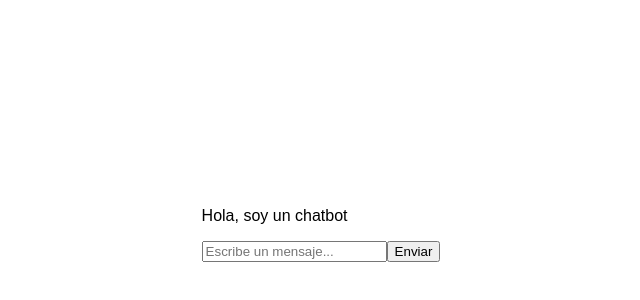
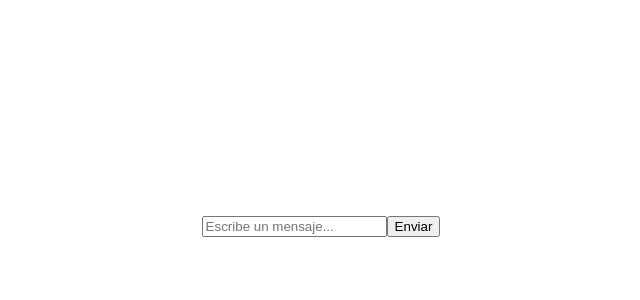
Before and after one commit to AlejandroGarciaMenor/TFG_GISI, a React (Create React App) app in the folder frontend/: page /chatbot in a window 1280 px wide. Shown: the part 174-474 px from the top of the page, without its empty margins (319-959 px from the left). Built offline with nearby package versions, Linux system fonts and the light colour scheme.

Commit message:
Verificación de la respuesta estatica del chatbot

```diff
--- a/frontend/src/Chatbot.js
+++ b/frontend/src/Chatbot.js
@@ -3,7 +3,7 @@ import axios from "axios";
 
 const Chatbot = () => {
     const [input, setInput] = useState("");
-    const [respuestas, setRespuestas] = useState([{texto: "Hola, soy un chatbot"}]);
+    const [respuestas, setRespuestas] = useState([]);
 
     const enviarMensaje = async () => {
 
```
Also changed, not shown: 1 other file (tests, documents, lock files or other folders).
